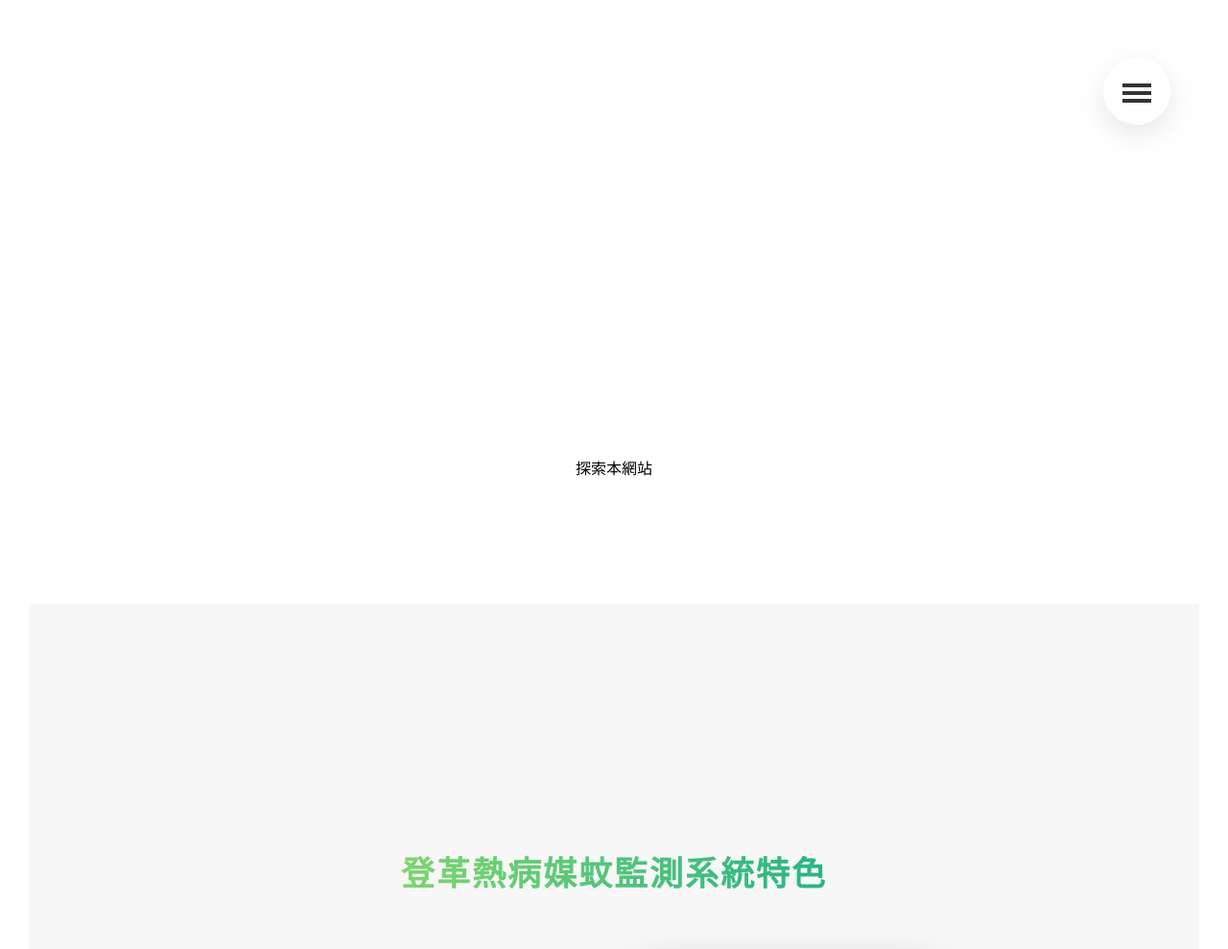
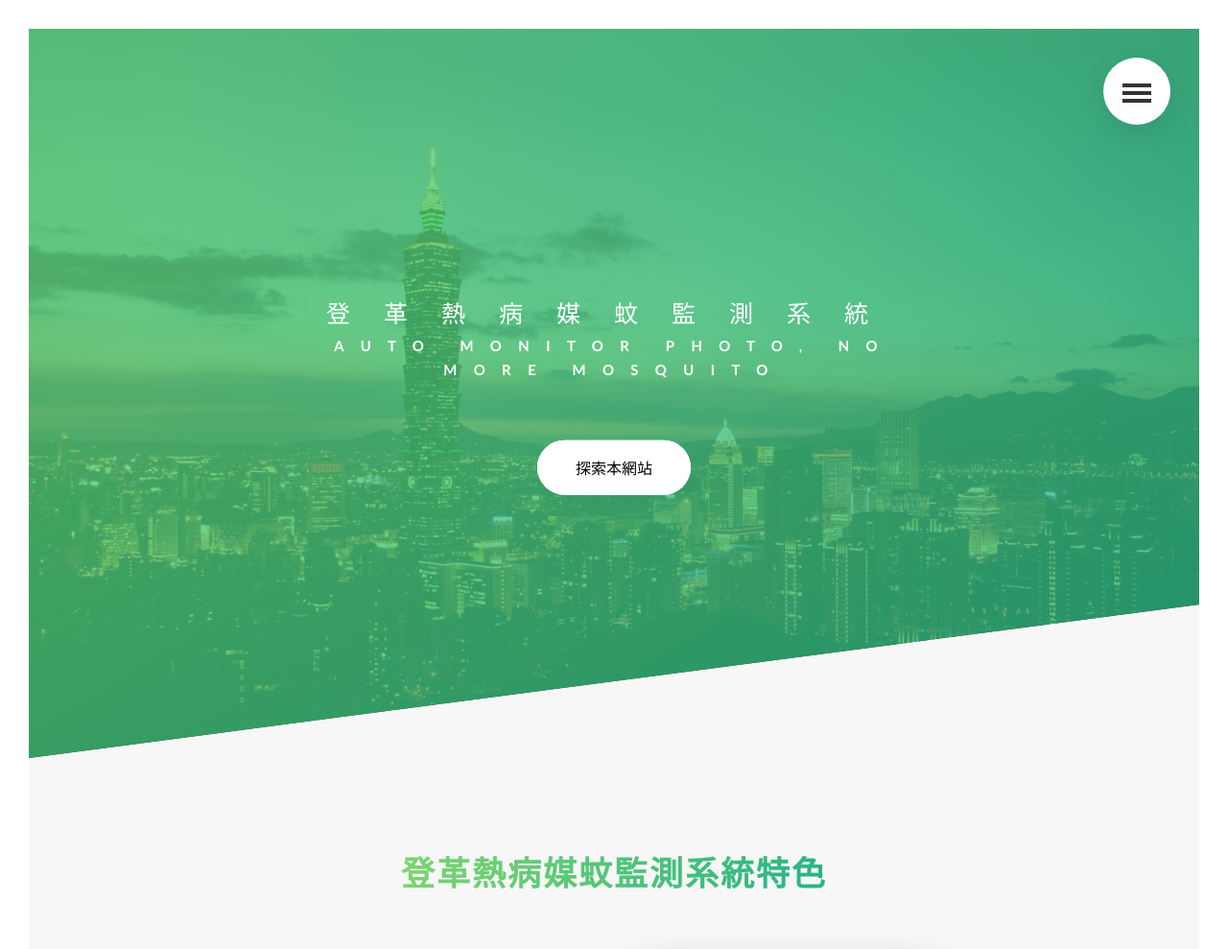
Before and after one commit to luke0619/test, a Django app: page / in a window 1280 px wide. Shown: the top 989 px of the page at 96% size. Run offline with Django 3.2, Linux system fonts and the light colour scheme; some libraries are stand-ins or nearby versions.

Commit message:
加上背景照片、補上photo1
加上背景照片、補上photo1

```diff
--- a/main/static/main/css/style.css
+++ b/main/static/main/css/style.css
@@ -535,7 +535,7 @@ body {
 
 .header {
   height: 95vh;
-  background-image: linear-gradient(to right bottom, rgba(100, 213, 111, 0.8), rgba(40, 180, 133, 0.8)));
+  background-image: linear-gradient(to right bottom, rgba(100, 213, 111, 0.8), rgba(40, 180, 133, 0.8)), url(../img/hero.jpeg);
   background-size: cover;
   background-position: top;
   position: relative;
--- a/main/templates/main/index.html
+++ b/main/templates/main/index.html
@@ -35,7 +35,7 @@
                     </div>
                     <div class="col-1-of-2">
                         <div class="composition">
-                            <img src="{% static 'main/img/train.PNG' %}" alt="photo1" class="composition__photo composition__photo--p1">
+                            <img src="{% static 'main/img/train.png' %}" alt="photo1" class="composition__photo composition__photo--p1">
                             <img src="{% static 'main/img/train4.PNG' %}" alt="Photo2" class="composition__photo composition__photo--p2">
                         </div>
                     </div>
```
